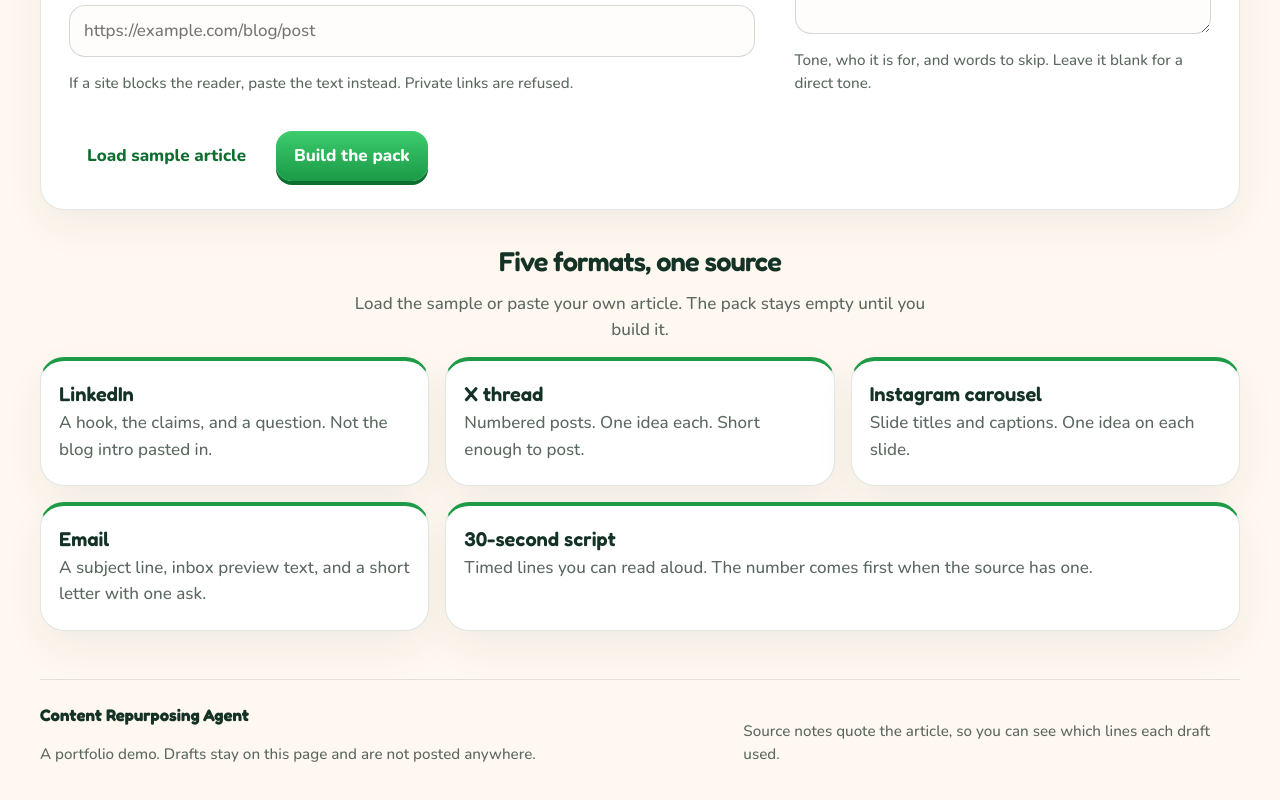
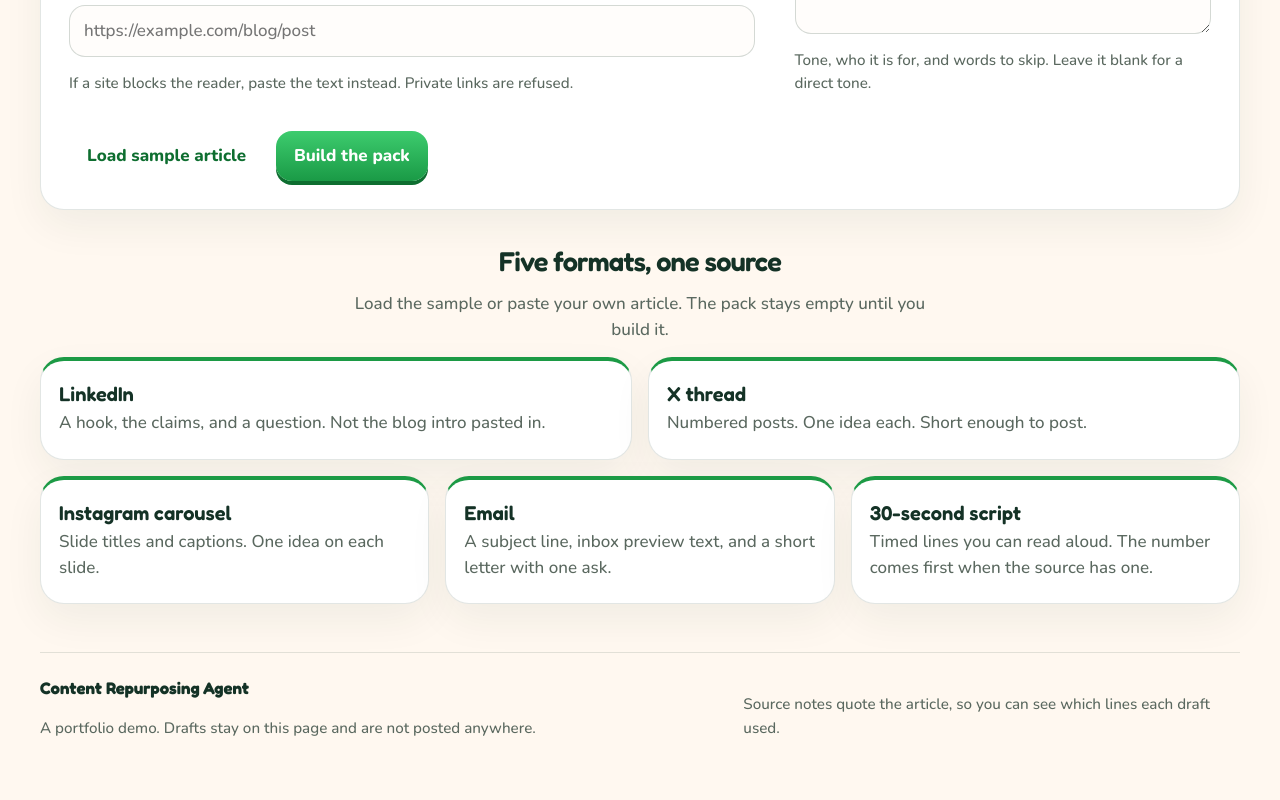
Before and after one commit to Only1NonsoDev/content-repurposing-agent, a Next.js app: page / in a window 1280 px wide. Shown: the part 914-1714 px from the top of the page. Built offline with nearby package versions, Linux system fonts and the light colour scheme; no server answers.

Commit message:
Give the wide screen a real draft grid.
On a laptop the LinkedIn draft sits beside its source notes, the thread and carousel use three columns, and email sits next to the script. A phone still stacks one column.

Co-authored-by: NonsoDev001 <NonsoDev001@users.noreply.github.com>

```diff
--- a/app/globals.css
+++ b/app/globals.css
@@ -432,7 +432,7 @@ textarea:focus, input:focus {
   padding: 10px 12px;
 }
 
-.editor { min-height: 9rem; resize: vertical; line-height: 1.55; field-sizing: content; }
+.editor { min-height: 9rem; min-width: 0; resize: vertical; line-height: 1.55; field-sizing: content; }
 .short { min-height: 4.5rem; }
 
 .edited {
@@ -594,27 +594,46 @@ textarea:focus, input:focus {
 }
 
 @media (min-width: 1180px) {
-  .formats { grid-template-columns: repeat(3, minmax(0, 1fr)); }
-  .formats .card[data-platform="linkedin"] { grid-column: 1; grid-row: 1; }
-  .formats .card[data-platform="x"] { grid-column: 2; grid-row: 1; }
-  .formats .card[data-platform="instagram"] { grid-column: 3; grid-row: 1; }
-  .formats .card[data-platform="email"] { grid-column: 1; grid-row: 2; }
-  .formats .card[data-platform="video"] { grid-column: 2 / span 2; grid-row: 2; }
+  .formats { grid-template-columns: repeat(2, minmax(0, 1fr)); }
+  .formats .card[data-platform="linkedin"],
+  .formats .card[data-platform="x"],
+  .formats .card[data-platform="instagram"] { grid-column: 1 / -1; grid-row: auto; }
+  .formats .card[data-platform="email"],
+  .formats .card[data-platform="video"] { grid-column: auto; grid-row: auto; }
 
-  .ghosts { grid-template-columns: repeat(3, minmax(0, 1fr)); }
-  .ghosts div:nth-child(1) { grid-column: 1; grid-row: 1; }
-  .ghosts div:nth-child(2) { grid-column: 2; grid-row: 1; }
-  .ghosts div:nth-child(3) { grid-column: 3; grid-row: 1; }
-  .ghosts div:nth-child(4) { grid-column: 1; grid-row: 2; }
-  .ghosts div:nth-child(5) { grid-column: 2 / span 2; grid-row: 2; }
+  .formats .card[data-platform="linkedin"] {
+    display: grid;
+    grid-template-columns: minmax(0, 1.2fr) minmax(300px, 0.8fr);
+    column-gap: 28px;
+    align-items: start;
+  }
+  .formats .card[data-platform="linkedin"] .card-top { grid-column: 1 / -1; }
+  .formats .card[data-platform="linkedin"] .notes {
+    grid-column: 2;
+    grid-row: 2 / span 4;
+    margin-top: 0;
+    padding: 14px 16px;
+    border: 1px solid var(--line);
+    border-radius: 18px;
+    background: var(--paper-2);
+  }
+
+  .ghosts { grid-template-columns: repeat(6, minmax(0, 1fr)); }
+  .ghosts div:nth-child(-n+2) { grid-column: span 3; grid-row: auto; }
+  .ghosts div:nth-child(n+3) { grid-column: span 2; grid-row: auto; }
 }
 
 .card { container-type: inline-size; }
 
-@container (min-width: 560px) {
+@container (min-width: 520px) {
   .posts,
   .slides { grid-template-columns: 1fr 1fr; }
   .email-fields { grid-template-columns: 1fr 1fr; align-items: start; }
+}
+
+@container (min-width: 880px) {
+  .posts,
+  .slides { grid-template-columns: repeat(3, minmax(0, 1fr)); }
 }
 
 @media (prefers-reduced-motion: reduce) {
```
